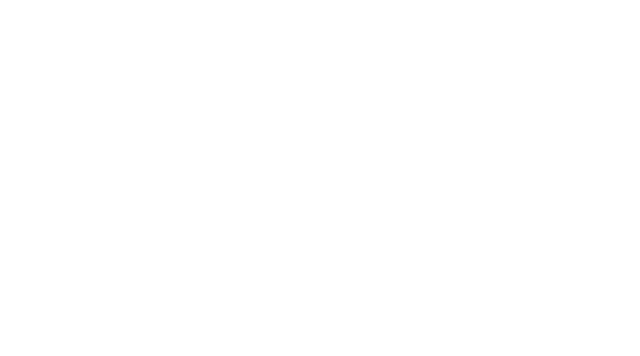
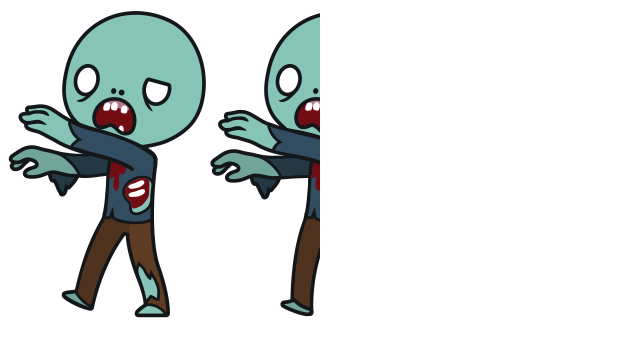
Before and after one commit to tinaes21/animation, a plain HTML site: page index.html in a window 1280 px wide. Shown: the whole page, without its empty margins (0-640 px from the left). Drawn offline with Linux system fonts and the light colour scheme.

Commit message:
width added to the id

```diff
--- a/animation.css
+++ b/animation.css
@@ -0,0 +1,6 @@
+#zombie{
+    background-image:
+    url("zombie.png");
+    height:315px;
+    width:312px;
+}
--- a/index.html
+++ b/index.html
@@ -1,7 +1,14 @@
 <!DOCTYPE html>
 <html lang="en">
+
 <head>
-    </head>
-
-
+<meta charset="UTF-8">
+    <title>walking</title>
+    <link rel="stylesheet" href="animation.css">
+</head>
+<body>
+    <div id="wrap">
+        <div id="zombie"></div>
+    </div>
+    </body>
 </html>
```
Also changed, not shown: zombie.png (added), 1 other file.
